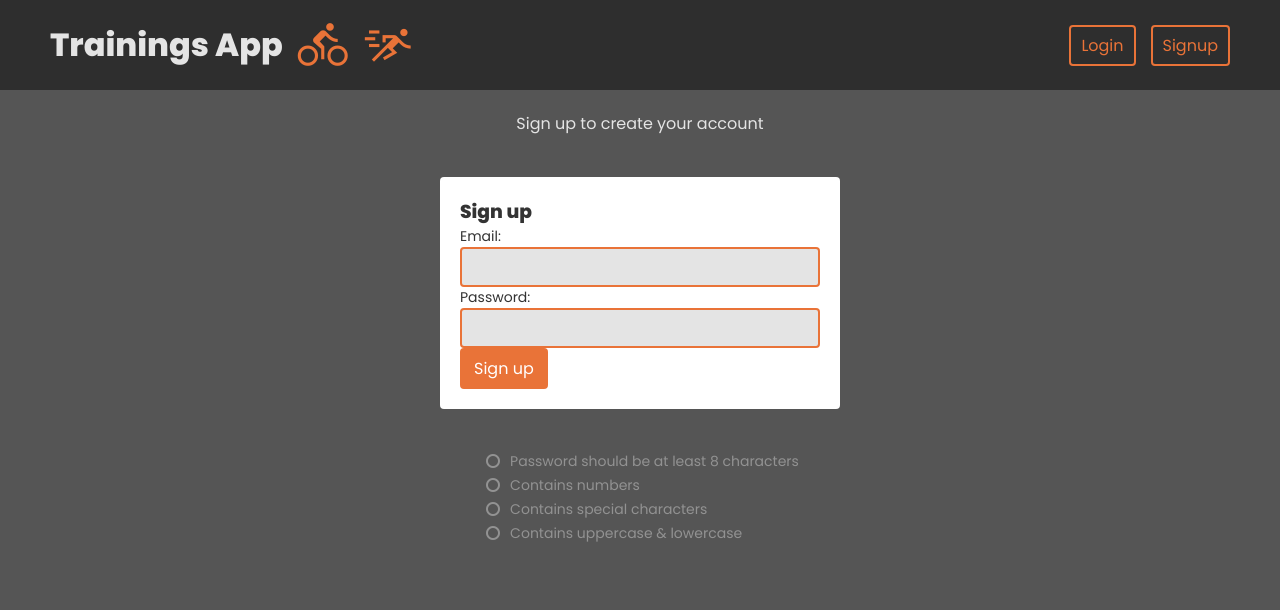
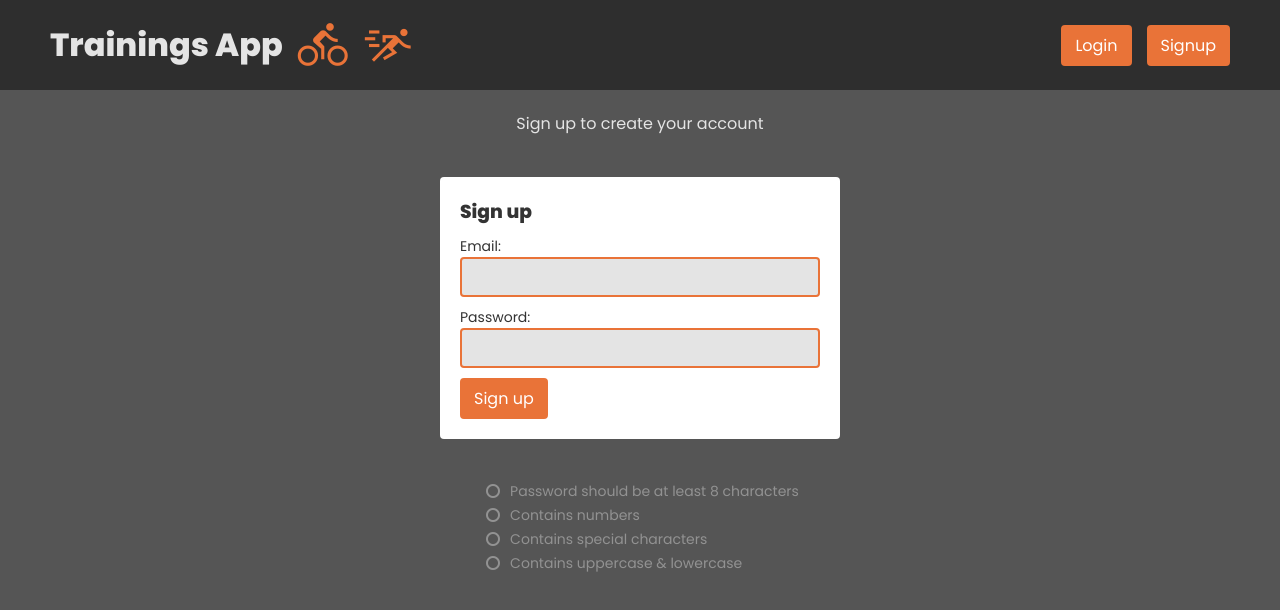
Before and after one commit to nephente1/mern-frontend, a React (Create React App) app: page /signup in a window 1280 px wide. Shown: the top 610 px of the page. Built offline with nearby package versions, Linux system fonts and the light colour scheme.

Commit message:
add last month

```diff
--- a/src/components/DateRange/DateRange.tsx
+++ b/src/components/DateRange/DateRange.tsx
@@ -2,7 +2,7 @@ import React, { useState } from 'react';
 import { DatePicker } from '@mui/x-date-pickers/DatePicker';
 import { LocalizationProvider } from '@mui/x-date-pickers/LocalizationProvider';
 import { AdapterDateFns } from '@mui/x-date-pickers/AdapterDateFnsV3';
-import { addDays, startOfWeek, endOfWeek, startOfMonth, endOfMonth } from 'date-fns';
+import { addDays, startOfWeek, endOfWeek, startOfMonth, endOfMonth, subMonths } from 'date-fns';
 import { pl } from 'date-fns/locale';
 import "./DateRange.styles.css"
 
@@ -94,6 +94,19 @@ export const DateRange: React.FC<DateRangeProps> = ({ setDateRange }) => {
       },
     },
     {
+      label: 'Last Month',
+      onClick: (setDateRange) => {
+        const today = new Date();
+        const firstDayOfLastMonth = startOfMonth(subMonths(today, 1)); // Początek poprzedniego miesiąca
+        const lastDayOfLastMonth = endOfMonth(subMonths(today, 1));   // Koniec poprzedniego miesiąca
+
+        setDateRange({
+          start: firstDayOfLastMonth.toLocaleDateString('en-CA'), // Format 'YYYY-MM-DD'
+          end: lastDayOfLastMonth.toLocaleDateString('en-CA'),    // Format 'YYYY-MM-DD'
+        });
+      },
+    },
+    {
       label: 'Set Custom Date Range',
       onClick: (setShowDateRange) => {
         setShowDateRange(!showDateRange);
@@ -105,7 +118,7 @@ export const DateRange: React.FC<DateRangeProps> = ({ setDateRange }) => {
     <>
       <div>
         <div>Show workouts by:</div>
-        <div className="flex">
+        <div className="flex functional">
         {shortcutsItems.map((item, index) => (
             <button
               key={index}
--- a/src/index.css
+++ b/src/index.css
@@ -140,8 +140,6 @@ label {
 }
 input {
   padding: 8px 14px;
-  /* margin-top: 5px; */
-  /* margin-bottom: 10px; */
   width: 100%;
   border: 2px solid var(--primary);
   color: var(--dark);
@@ -153,7 +151,7 @@ input {
 div.error {
   padding: 10px;
   background: #ffefef;
-  border: 1px solid var(--error);
+  border: 2px solid var(--error);
   color: var(--error);
   border-radius: 4px;
   margin: 20px 0;
@@ -190,7 +188,7 @@ nav {
  color: var(--dark);
 }
 
-nav button {
+.functional button {
   background: transparent;
   color: var(--primary);
   border: 2px solid var(--primary);
--- a/src/pages/Login.tsx
+++ b/src/pages/Login.tsx
@@ -20,9 +20,10 @@ export const Login = () => {
   return (
     <>
       <p className="flex-centered">Log in to your account</p>
-      <form className="login" onSubmit={handleSubmit}>
+      <form className="login flex-justify-column" onSubmit={handleSubmit}>
         <h3>Log in</h3>
 
+        <div>
           <label>Email:</label>
           <input
             type="email"
@@ -32,7 +33,9 @@ export const Login = () => {
             value={email}
             required
           />
+        </div>
 
+        <div>
           <label>Password:</label>
           <div className="password-input-container">
           <input
@@ -43,6 +46,7 @@ export const Login = () => {
             value={password}
             required
           />
+
           <button
             type="button" className="password-toggle-button"
             onClick={togglePasswordVisibility}
@@ -51,6 +55,7 @@ export const Login = () => {
             {isPasswordVisible ? <span className="material-symbols-outlined" translate="no" aria-hidden="true">visibility</span> :
             <span className="material-symbols-outlined" translate="no" aria-hidden="true">visibility_off</span>}
           </button>
+          </div>
         </div>
 
         <button disabled={isLoading}>Log in</button>
--- a/src/pages/Signup.tsx
+++ b/src/pages/Signup.tsx
@@ -15,21 +15,26 @@ export const Signup = () => {
   return (
     <>
       <p className="flex-centered">Sign up to create your account</p>
-      <form className="signup" onSubmit={handleSubmit}>
+      <form className="signup flex-justify-column" onSubmit={handleSubmit}>
         <h3>Sign up</h3>
 
+        <div>
           <label>Email:</label>
           <input
             type="email"
             onChange={(e) => setEmail(e.target.value)}
             value={email}
           />
+        </div>
+
+        <div>
           <label>Password:</label>
           <input
             type="password"
             onChange={(e) => setPassword(e.target.value)}
             value={password}
           />
+        </div>
 
         <button disabled={isLoading}>Sign up</button>
         {error && <div className="error">{error}</div>}
```
Lines whose indentation alone changed are shown as unchanged.
